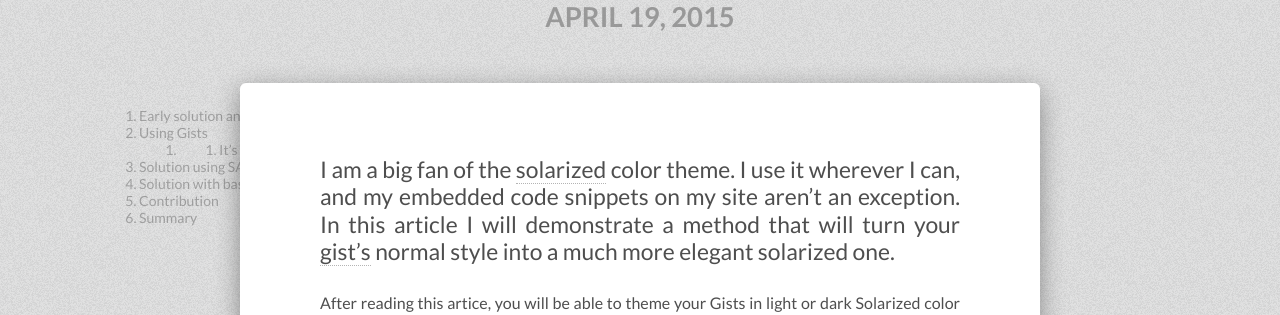
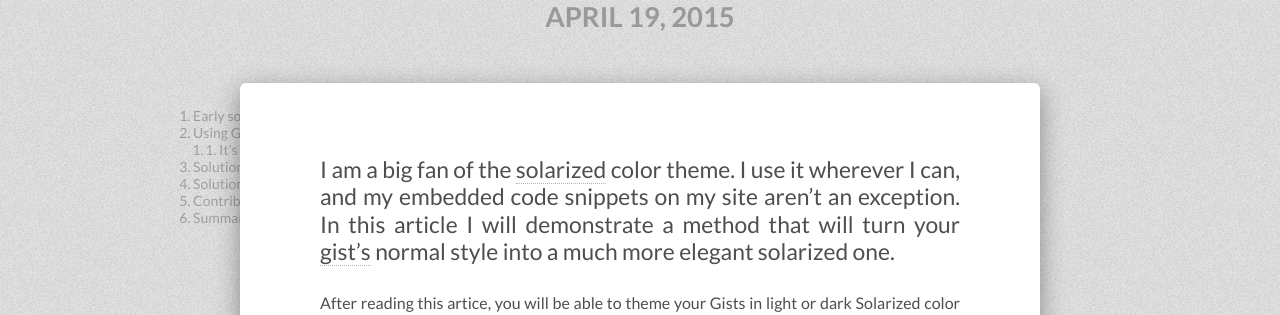
Before and after one commit to tiborsimon/tiborsimon.github.io, a Jekyll site: the page built from _posts/2015-04-19-solarized-theme-for-embedded-gists.md, in a window 1280 px wide. Shown: the part 206-521 px from the top of the page. Built offline with Jekyll 4.4.1, drawn with Linux system fonts in a browser that asks for light colours; nearby versions of some CDN libraries; comment, search, counter and statistics services are not loaded.

Commit message:
TOC development

```diff
--- a/_sass/_page.scss
+++ b/_sass/_page.scss
@@ -738,3 +738,7 @@
 div#toc:hover {
   margin-right: 340px;
 }
+
+#toc ol {
+  padding: 0 0 0 13px;
+}
```
